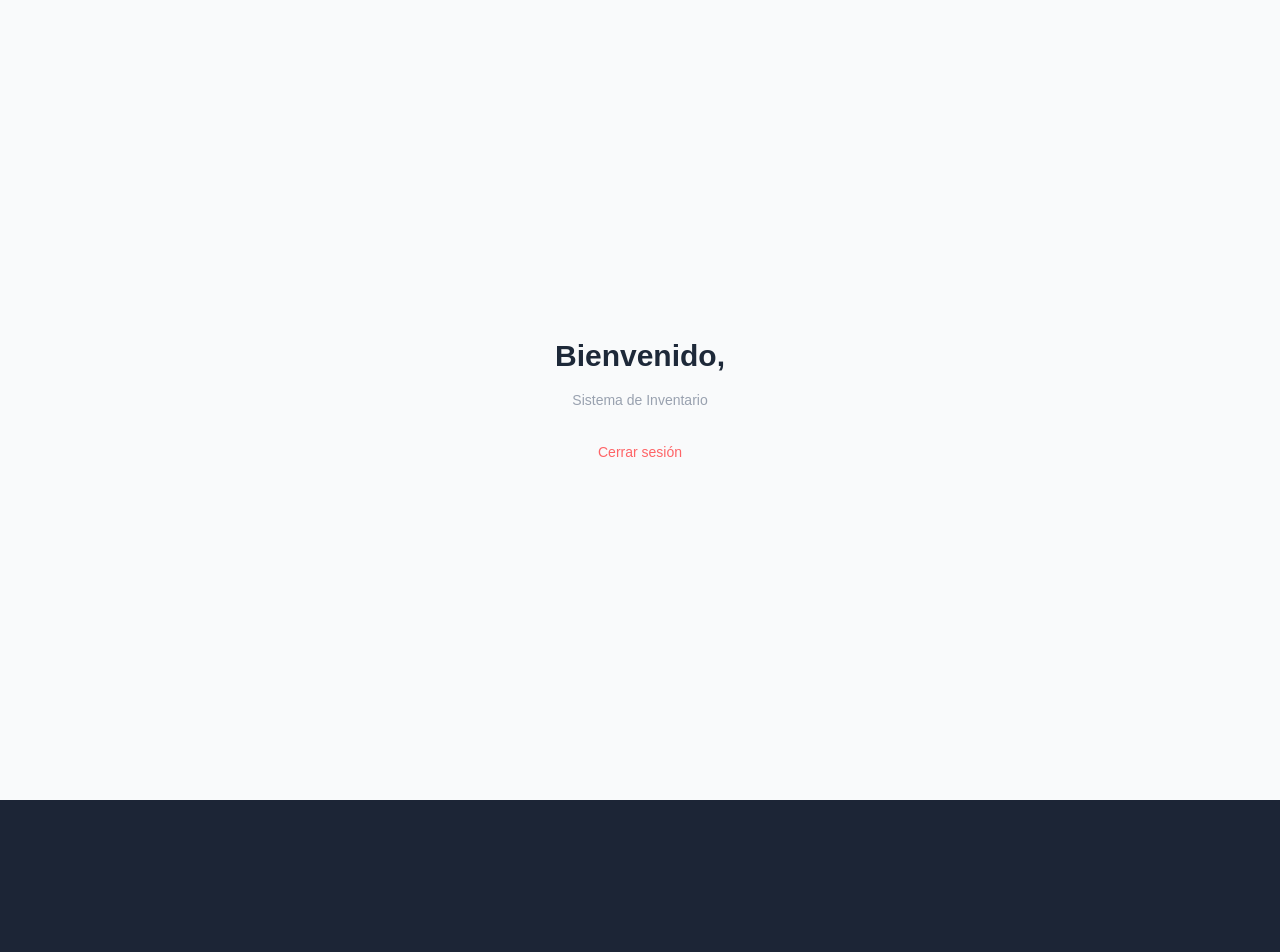
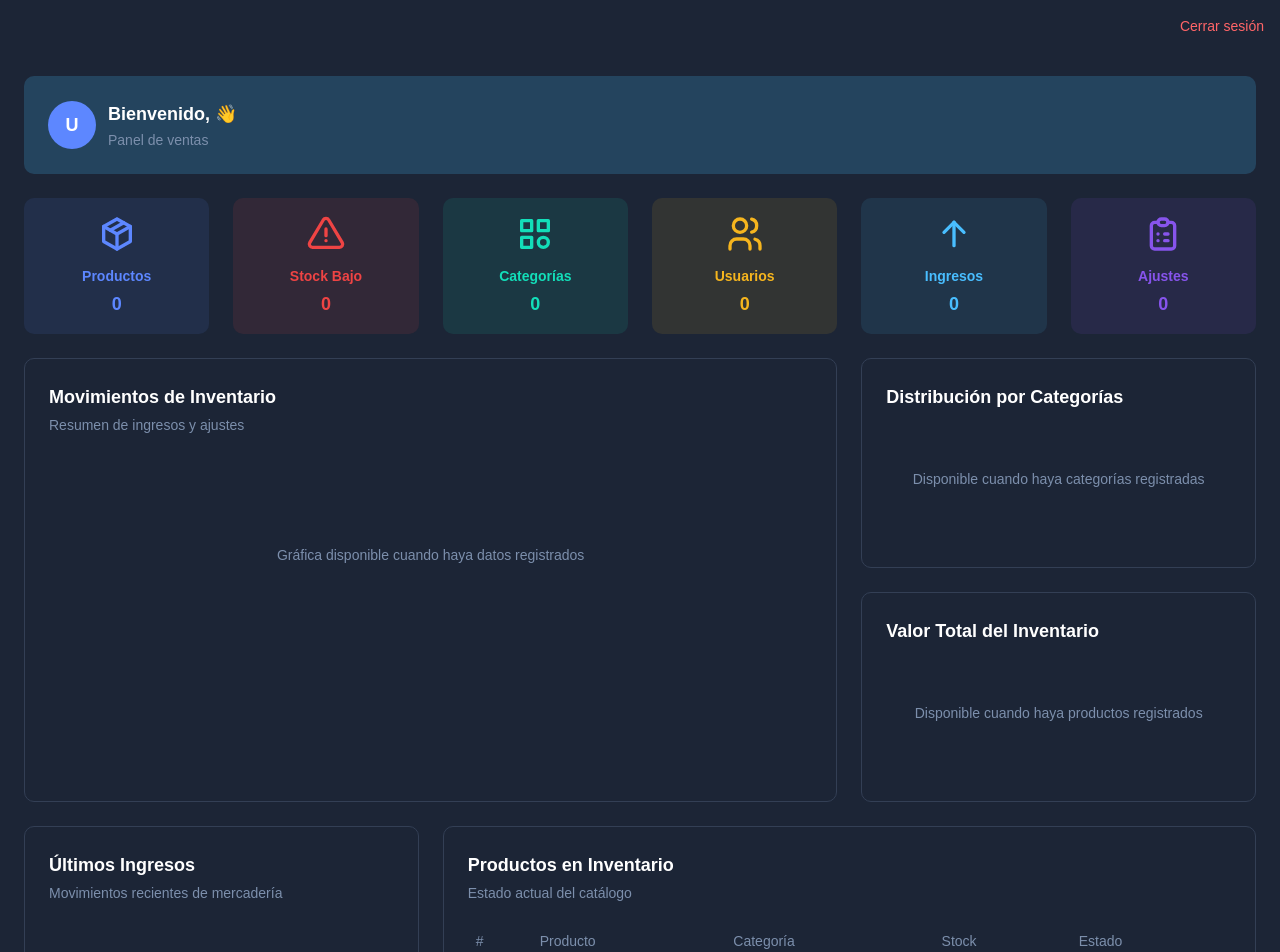
Before and after one commit to Juancasas-dev/Proyecto-Tecnologico-6379, a React (Vite) app in the folder frontend/: page /dashboard in a window 1280 px wide. Shown: the top 952 px of the page. Before the commit the page ends 800 px from the top, so only its background shows below. Built offline with nearby package versions, Linux system fonts and the light colour scheme; sample sign-in values are in the browser's storage.

Commit message:
Prueba del dashboard V1

```diff
--- a/frontend/package.json
+++ b/frontend/package.json
@@ -13,6 +13,7 @@
     "@radix-ui/react-checkbox": "^1.3.3",
     "@radix-ui/react-label": "^2.1.8",
     "@radix-ui/react-slot": "^1.2.4",
+    "@tabler/icons-react": "^3.41.1",
     "@tailwindcss/postcss": "^4.2.4",
     "axios": "^1.15.2",
     "class-variance-authority": "^0.7.1",
@@ -21,6 +22,7 @@
     "react": "^19.2.5",
     "react-dom": "^19.2.5",
     "react-router-dom": "^7.14.2",
+    "swiper": "^12.1.4",
     "tailwind-merge": "^3.5.0"
   },
   "devDependencies": {
--- /dev/null
+++ b/frontend/src/components/dashboards/modern/Footer.tsx
@@ -0,0 +1,7 @@
+export const Footer = () => {
+  return (
+    <p className="text-base text-center text-bodytext font-medium">
+      SIVWEB — Sistema de Inventario
+    </p>
+  )
+}
--- /dev/null
+++ b/frontend/src/components/dashboards/modern/Moderndash.tsx
@@ -0,0 +1,39 @@
+import ProfileWelcome from './ProfileWelcome'
+import { TopCards } from './TopCards'
+import { RevenueUpdate } from './RevenueUpdate'
+import { YearlyBreakup } from './YearlyBreakup'
+import { MonthlyEarning } from './MonthlyEarning'
+import { RecentTransaction } from './RecentTransaction'
+import { ProductPerformance } from './ProductPerformance'
+import { Footer } from './Footer'
+
+const Moderndash = () => {
+  return (
+    <div className="grid grid-cols-12 gap-6 p-6">
+      <div className="col-span-12">
+        <ProfileWelcome />
+      </div>
+      <div className="col-span-12">
+        <TopCards />
+      </div>
+      <div className="lg:col-span-8 col-span-12 flex">
+        <RevenueUpdate />
+      </div>
+      <div className="lg:col-span-4 col-span-12">
+        <YearlyBreakup />
+        <MonthlyEarning />
+      </div>
+      <div className="lg:col-span-4 col-span-12">
+        <RecentTransaction />
+      </div>
+      <div className="lg:col-span-8 col-span-12 flex">
+        <ProductPerformance />
+      </div>
+      <div className="col-span-12">
+        <Footer />
+      </div>
+    </div>
+  )
+}
+
+export default Moderndash
--- /dev/null
+++ b/frontend/src/components/dashboards/modern/MonthlyEarning.tsx
@@ -0,0 +1,10 @@
+export const MonthlyEarning = () => {
+  return (
+    <div className="bg-card rounded-lg p-6 border border-border">
+      <h5 className="card-title mb-1">Valor Total del Inventario</h5>
+      <div className="flex items-center justify-center h-32 text-muted-foreground text-sm">
+        Disponible cuando haya productos registrados
+      </div>
+    </div>
+  )
+}
--- /dev/null
+++ b/frontend/src/components/dashboards/modern/ProductPerformance.tsx
@@ -0,0 +1,30 @@
+export const ProductPerformance = () => {
+  return (
+    <div className="bg-card rounded-lg p-6 border border-border w-full">
+      <h5 className="card-title mb-1">Productos en Inventario</h5>
+      <p className="text-muted-foreground text-sm mb-4">
+        Estado actual del catálogo
+      </p>
+      <div className="overflow-x-auto">
+        <table className="w-full text-sm">
+          <thead>
+            <tr className="border-b border-border">
+              <th className="text-left py-3 px-2 text-muted-foreground font-medium">#</th>
+              <th className="text-left py-3 px-2 text-muted-foreground font-medium">Producto</th>
+              <th className="text-left py-3 px-2 text-muted-foreground font-medium">Categoría</th>
+              <th className="text-left py-3 px-2 text-muted-foreground font-medium">Stock</th>
+              <th className="text-left py-3 px-2 text-muted-foreground font-medium">Estado</th>
+            </tr>
+          </thead>
+          <tbody>
+            <tr>
+              <td colSpan={5} className="text-center py-8 text-muted-foreground">
+                Sin productos registrados aún
+              </td>
+            </tr>
+          </tbody>
+        </table>
+      </div>
+    </div>
+  )
+}
--- /dev/null
+++ b/frontend/src/components/dashboards/modern/ProfileWelcome.tsx
@@ -0,0 +1,21 @@
+const ProfileWelcome = () => {
+  const usuario = JSON.parse(localStorage.getItem('usuario') || '{}')
+
+  return (
+    <div className="relative flex items-center justify-between bg-lightsecondary rounded-lg p-6">
+      <div className="flex items-center gap-3">
+        <div className="w-12 h-12 rounded-full bg-primary flex items-center justify-center text-white font-bold text-lg">
+          {usuario.nombre?.charAt(0).toUpperCase() || 'U'}
+        </div>
+        <div className="flex flex-col gap-0.5">
+          <h5 className="card-title">Bienvenido, {usuario.nombre} 👋</h5>
+          <p className="text-muted-foreground text-sm">
+            {usuario.rol === 'dueño' ? 'Revisa tu inventario' : 'Panel de ventas'}
+          </p>
+        </div>
+      </div>
+    </div>
+  )
+}
+
+export default ProfileWelcome
--- /dev/null
+++ b/frontend/src/components/dashboards/modern/RecentTransaction.tsx
@@ -0,0 +1,13 @@
+export const RecentTransaction = () => {
+  return (
+    <div className="bg-card rounded-lg p-6 border border-border w-full">
+      <h5 className="card-title mb-1">Últimos Ingresos</h5>
+      <p className="text-muted-foreground text-sm mb-4">
+        Movimientos recientes de mercadería
+      </p>
+      <div className="flex items-center justify-center h-48 text-muted-foreground text-sm">
+        Sin movimientos registrados aún
+      </div>
+    </div>
+  )
+}
--- /dev/null
+++ b/frontend/src/components/dashboards/modern/RevenueUpdate.tsx
@@ -0,0 +1,13 @@
+export const RevenueUpdate = () => {
+  return (
+    <div className="bg-card rounded-lg p-6 w-full border border-border">
+      <h5 className="card-title mb-1">Movimientos de Inventario</h5>
+      <p className="text-muted-foreground text-sm mb-6">
+        Resumen de ingresos y ajustes
+      </p>
+      <div className="flex items-center justify-center h-48 text-muted-foreground text-sm">
+        Gráfica disponible cuando haya datos registrados
+      </div>
+    </div>
+  )
+}
--- /dev/null
+++ b/frontend/src/components/dashboards/modern/TopCards.tsx
@@ -0,0 +1,109 @@
+import { Swiper, SwiperSlide } from 'swiper/react'
+import { Autoplay } from 'swiper/modules'
+import { Link } from 'react-router-dom'
+import {
+  IconPackage,
+  IconAlertTriangle,
+  IconCategory,
+  IconUsers,
+  IconArrowUp,
+  IconClipboardList
+} from '@tabler/icons-react'
+import 'swiper/css'
+
+const TopCards = () => {
+  const cards = [
+    {
+      key: 'productos',
+      title: 'Productos',
+      desc: '0',
+      icon: <IconPackage size={40} />,
+      bgcolor: 'bg-primary/10',
+      textclr: 'text-primary',
+      url: '/dashboard/productos'
+    },
+    {
+      key: 'stock-bajo',
+      title: 'Stock Bajo',
+      desc: '0',
+      icon: <IconAlertTriangle size={40} />,
+      bgcolor: 'bg-error/10',
+      textclr: 'text-error',
+      url: '/dashboard/productos'
+    },
+    {
+      key: 'categorias',
+      title: 'Categorías',
+      desc: '0',
+      icon: <IconCategory size={40} />,
+      bgcolor: 'bg-success/10',
+      textclr: 'text-success',
+      url: '/dashboard/categorias'
+    },
+    {
+      key: 'usuarios',
+      title: 'Usuarios',
+      desc: '0',
+      icon: <IconUsers size={40} />,
+      bgcolor: 'bg-warning/10',
+      textclr: 'text-warning',
+      url: '/dashboard/usuarios'
+    },
+    {
+      key: 'ingresos',
+      title: 'Ingresos',
+      desc: '0',
+      icon: <IconArrowUp size={40} />,
+      bgcolor: 'bg-secondary/10',
+      textclr: 'text-secondary',
+      url: '/dashboard/ingresos'
+    },
+    {
+      key: 'ajustes',
+      title: 'Ajustes',
+      desc: '0',
+      icon: <IconClipboardList size={40} />,
+      bgcolor: 'bg-info/10',
+      textclr: 'text-info',
+      url: '/dashboard/ajustes'
+    },
+  ]
+
+  return (
+    <Swiper
+      slidesPerView={6}
+      spaceBetween={24}
+      loop={true}
+      grabCursor={true}
+      speed={5000}
+      autoplay={{ delay: 0, disableOnInteraction: false }}
+      modules={[Autoplay]}
+      breakpoints={{
+        0:    { slidesPerView: 1, spaceBetween: 10 },
+        640:  { slidesPerView: 2, spaceBetween: 14 },
+        768:  { slidesPerView: 3, spaceBetween: 18 },
+        1030: { slidesPerView: 4, spaceBetween: 18 },
+        1200: { slidesPerView: 6, spaceBetween: 24 },
+      }}
+      className="mySwiper"
+    >
+      {cards.map(item => (
+        <SwiperSlide key={item.key}>
+          <Link to={item.url}>
+            <div className={`rounded-lg p-4 ${item.bgcolor} border-none shadow-none`}>
+              <div className="text-center hover:scale-105 transition-all ease-in-out">
+                <div className={`flex justify-center mb-3 ${item.textclr}`}>
+                  {item.icon}
+                </div>
+                <p className={`font-semibold ${item.textclr} mb-1`}>{item.title}</p>
+                <h5 className={`text-lg font-semibold ${item.textclr}`}>{item.desc}</h5>
+              </div>
+            </div>
+          </Link>
+        </SwiperSlide>
+      ))}
+    </Swiper>
+  )
+}
+
+export { TopCards }
--- /dev/null
+++ b/frontend/src/components/dashboards/modern/YearlyBreakup.tsx
@@ -0,0 +1,10 @@
+export const YearlyBreakup = () => {
+  return (
+    <div className="bg-card rounded-lg p-6 border border-border mb-6">
+      <h5 className="card-title mb-1">Distribución por Categorías</h5>
+      <div className="flex items-center justify-center h-32 text-muted-foreground text-sm">
+        Disponible cuando haya categorías registradas
+      </div>
+    </div>
+  )
+}
--- a/frontend/src/pages/Dashboard.tsx
+++ b/frontend/src/pages/Dashboard.tsx
@@ -1,8 +1,8 @@
 import { useNavigate } from 'react-router-dom'
+import Moderndash from '../components/dashboards/modern/Moderndash'
 
 export default function Dashboard() {
   const navigate = useNavigate()
-  const usuario = JSON.parse(localStorage.getItem('usuario') || '{}')
 
   const cerrarSesion = () => {
     localStorage.removeItem('token')
@@ -11,19 +11,16 @@ export default function Dashboard() {
   }
 
   return (
-    <div className="min-h-screen bg-gray-50 flex flex-col items-center justify-center gap-4">
-      <h1 className="text-3xl font-semibold text-gray-800">
-        Bienvenido, {usuario.nombre}
-      </h1>
-      <p className="text-gray-400 text-sm">
-        Sistema de Inventario
-      </p>
-      <button
-        onClick={cerrarSesion}
-        className="mt-4 text-sm text-red-400 hover:text-red-500 transition"
-      >
-        Cerrar sesión
-      </button>
+    <div className="min-h-screen bg-background">
+      <div className="flex justify-end p-4">
+        <button
+          onClick={cerrarSesion}
+          className="text-sm text-red-400 hover:text-red-500 transition"
+        >
+          Cerrar sesión
+        </button>
+      </div>
+      <Moderndash />
     </div>
   )
 }
```
Also changed, not shown: 1 other file (tests, documents, lock files or other folders).
